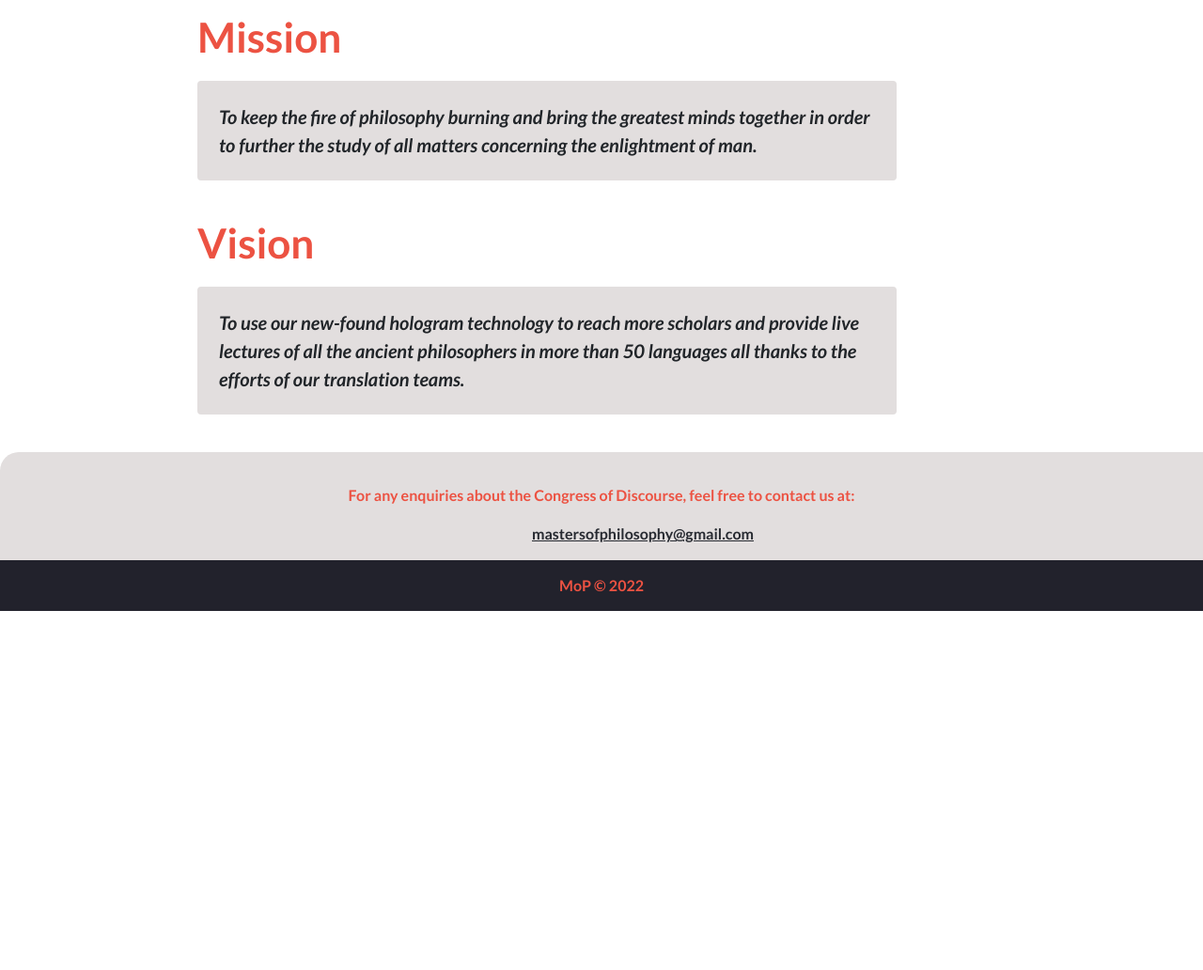
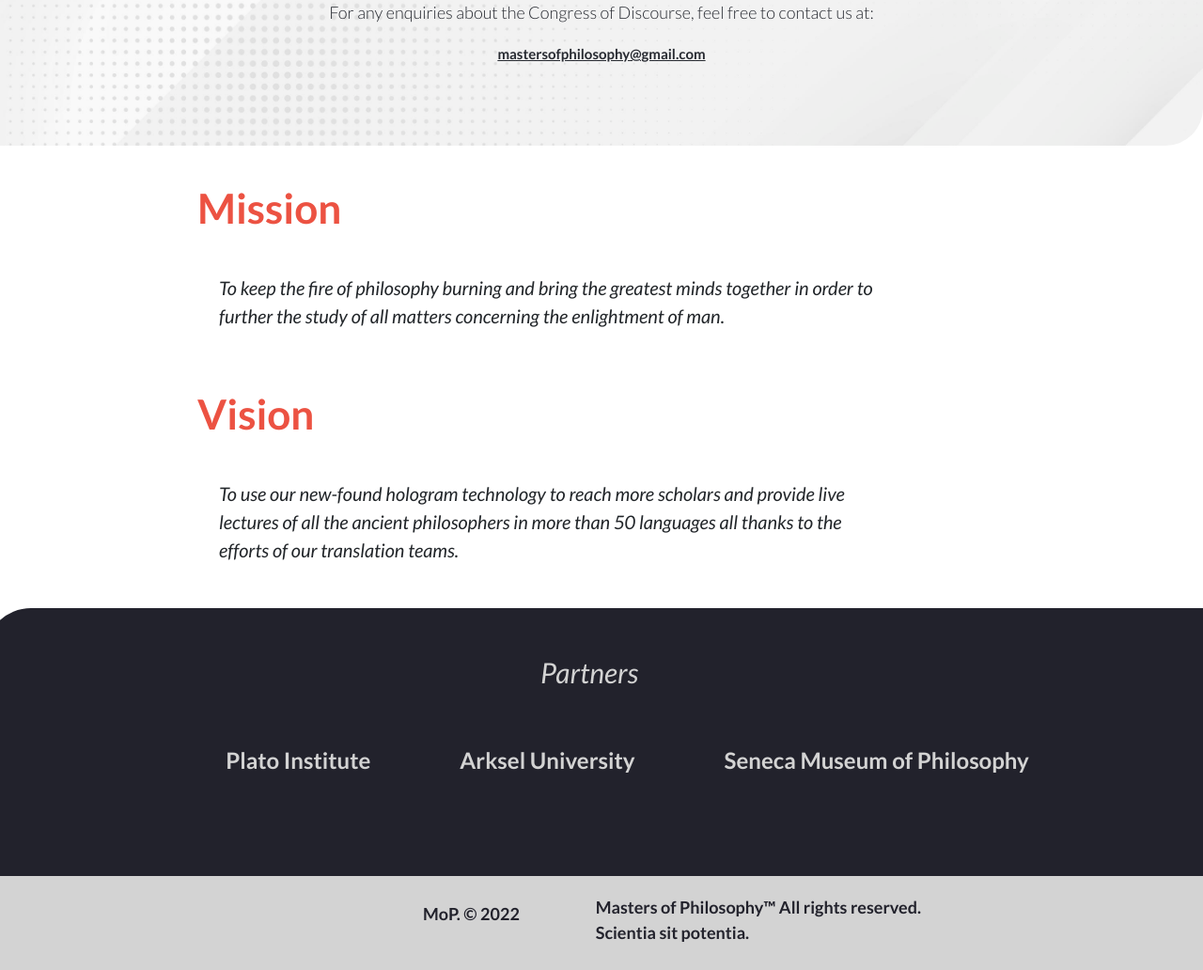
Before and after one commit to godiarksel/capstone-alpha-one, a website: page about.html in a window 1280 px wide. Shown: the part 666-1698 px from the top of the page at 94% size. Before the commit the page ends 1332 px from the top, so only its background shows below. Drawn offline with nearby package versions, Linux system fonts and the light colour scheme; a web font is replaced by a local one.

Commit message:
Make style adjustments

```diff
--- a/about.html
+++ b/about.html
@@ -42,13 +42,20 @@
       ANNUAL CONGRESS OF DISCOURSE <br>
       2022 <br>
     </h1>
-    <p class="about__para2 p-3">
+    <p class="about__para2">
       The Congress brings together the most brilliant minds in modern Philosophy
       to share knowledge and discuss about the latest advancements in the numerous
       fields of philosophy. We have philosphy professors from all over the globe
       who grace us with their attendance to give passionate lectures on the translations
       of all our favorite ancient philosophers.
     </p>
+    <div class="p-3 text-center">
+      <h2 class="about__enq">
+        For any enquiries about the Congress of Discourse,
+        feel free to contact us at:
+      </h2>
+      <a class="about__enq__mail" href="#">mastersofphilosophy@gmail.com</a>
+    </div>
   </section>
 
   <section class="statement d-flex flex-column">
@@ -73,16 +80,23 @@
       </p>
     </div>
   </section>
-  <section class="enquiries p-3">
-    <h2 class="text-center">
-      For any enquiries about the Congress of Discourse,
-      feel free to contact us at:
+  <section class="partners">
+    <h2>
+      Partners
     </h2>
-    <a href="#">mastersofphilosophy@gmail.com</a>
+    <ul class="partners__list d-flex align-items-center justify-content-center">
+      <li> Plato Institute </li>
+      <li>Arksel University</li>
+      <li>Seneca Museum of Philosophy</li>
+    </ul>
   </section>
-  <footer class="copyright">
+  <footer class="copyright d-flex justify-content-between">
+    <h2>
+      MoP. © 2022
+    </h2>
     <p>
-      MoP © 2022
+     Masters of Philosophy™ All rights reserved.<br>
+     Scientia sit potentia.
     </p>
   </footer>
 </main>
--- a/css/aboutsection.css
+++ b/css/aboutsection.css
@@ -1,5 +1,8 @@
 .about {
-  background-color: var(--bg-color-nav);
+  background-image: url(../images/bg-vector.jpg);
+  background-repeat: no-repeat;
+  background-position-x: right;
+  background-size: cover;
   border-bottom-right-radius: 20px;
   padding: 20px;
 }
@@ -18,25 +21,14 @@
 
 .about__para2 {
   font-size: 16px;
-  font-weight: 600;
+  font-weight: 500;
   font-style: italic;
+  padding: 12px;
   color: var(--font-color-one);
-  border: solid;
+  border-width: thin;
   border-radius: 4px;
-  border-color: var(--brd-color-about);
+  border-color: var(--brd-color-nav);
   background-color: var(--brd-color-home);
-}
-
-.about h2 {
-  font-family: cocogoose, sans-serif;
-  font-size: 25px;
-  font-weight: 800;
-  color: var(--font-color-one);
-}
-
-.about h3 {
-  font-weight: 600;
-  font-size: 25px;
 }
 
 .statement {
@@ -50,43 +42,77 @@
 }
 
 .statement__container p {
-  background-color: var(--bg-color-nav);
+  background-color: var(--bg-color-home);
   border-style: none;
   border-radius: 4px;
   padding: 20px;
   font-style: italic;
+  font-weight: 500;
+}
+
+.about__enq {
+  font-size: 18px;
+  font-weight: 500;
+  color: var(--font-color-one);
+  margin: 20px;
+}
+
+.about__enq__mail {
+  font-size: 15px;
+  text-decoration: underline;
+  color: var(--font-color-one);
   font-weight: 600;
 }
 
-.enquiries {
-  background-color: var(--bg-color-nav);
-  border-top-left-radius: 20px;
+.partners {
+  background-color: var(--bg-color-prog);
+  border-top-left-radius: 49px;
+  color: var( --font-color-three);
+  font-family: Poppins,sans-serif;
+  margin: -16px;
+  padding: 25px;
 }
 
-.enquiries h2 {
-  font-size: 16px;
-  font-weight: 600;
-  color: var(--font-color-two);
-  margin: 20px;
-}
-
-.enquiries a {
-  text-decoration: underline;
-  color: var(--font-color-one);
-  font-weight: 600;
+.partners h2 {
+  font-size: 20px;
+  font-weight: 500;
+  font-family: lato,sans-serif;
+  font-style: italic;
+  width: 50%;
+  text-align: center;
   margin-left: 110px;
 }
 
-.copyright {
-  background-color: var(--bg-color-prog);
-  color: var(--font-color-two);
+.partners__list li {
+  text-decoration: none;
+  list-style-type: none;
+  font-size: 15px;
+  font-weight: 600;
+  padding: 15px;
+  margin: 15px;
+  max-width: 50%;
 }
 
+.copyright {
+  background-color: var(--font-color-three);
+  color: var(--bg-color-prog);
+  padding-top: 10px;
+}
+
+.copyright h2{
+  font-size: 16px;
+  font-weight: 600;
+  text-align: center;
+  padding: 10px;
+  padding-top: 20px;
+  padding-left: 130px;
+}
 .copyright p {
   font-size: 16px;
   font-weight: 600;
-  text-align: center;
-  padding: 15px;
+  text-align: left;
+  padding: 10px;
+  padding-right: 50px;
 }
 
 @media screen and (min-width: 768px) {
@@ -102,15 +128,17 @@
 
   .about h1 {
     font-size: 44px;
-    margin-left: 210px;
+    margin-left: 10px;
+    text-align: center;
   }
 
   .about__para2 {
-    font-size: 18px;
-    padding: 20px;
+    font-size: 22px;
+    padding: 24px;
     max-width: 50%;
-    margin-left: 210px;
+    margin-left: 310px;
     margin-top: 30px;
+    text-align: center;
   }
 
   .statement__container h2 {
@@ -120,19 +148,46 @@
   }
 
   .statement__container p {
-    background-color: var(--bg-color-nav);
-    border-style: none;
-    border-radius: 4px;
     padding: 23px;
     font-size: 20px;
     font-style: italic;
-    font-weight: 600;
+    font-weight: 500;
     max-width: 60%;
     margin: 20px;
     margin-left: 190px;
   }
 
-  .enquiries a {
-    margin-left: 550px;
+  .partners {
+    padding: 50px;
   }
+
+  .partners h2 {
+    margin-left: 290px;
+    font-size: 30px;
+  }
+
+.partners__list {
+    margin-left: 60px;
 }
+
+  .partners__list li {
+    font-size: 24px;
+    padding: 20px;
+    margin: 30px;
+    padding-left: 15px;
+  }
+
+  .copyright {
+      margin-top: 5px;
+  }
+
+  .copyright h2{
+    font-size: 18px;
+    padding-left: 450px;
+  }
+  .copyright p {
+    font-size: 18px;
+    padding-right: 300px;
+  }
+
+}
--- a/css/global.css
+++ b/css/global.css
@@ -1,5 +1,6 @@
 @import url('http://fonts.cdnfonts.com/css/cocogoose');
 @import url('https://fonts.googleapis.com/css2?family=Lato:ital,wght@0,100;0,300;0,700;0,900;1,100;1,300;1,400;1,700;1,900&display=swap');
+@import url('https://fonts.googleapis.com/css2?family=Poppins:ital,wght@0,200;0,300;0,400;0,500;0,600;0,700;0,800;0,900;1,100;1,200;1,300;1,400;1,500;1,600;1,700;1,800;1,900&display=swap');
 
 * {
   margin: 0%;
@@ -15,5 +16,6 @@
   --bg-color-nav: #e2dede;
   --brd-color-home: #fff;
   --bg-color-prog: rgb(34, 34, 44);
+  --bg-color-speaker: rgb(243, 241, 241);
   --bg-color-content: rgb(83, 83, 117);
 }
--- a/css/navsection.css
+++ b/css/navsection.css
@@ -6,12 +6,13 @@
 
 .navigation {
   margin: 0;
+  background-color: var(--bg-color-speaker);
 }
 
 .navigation a {
   font-weight: 600;
-  font-size: 30px;
-  padding: 15px 32px;
+  font-size: 40px;
+  padding: 0px 32px;
   margin: 10px 40px;
   text-decoration: none;
   color: var(--font-color-one);
@@ -21,7 +22,7 @@
 .navigation__list a {
   text-decoration: none;
   float: right;
-  padding: 15px 32px;
+  padding: 5px 32px;
   font-style: normal;
   font-weight: 600;
   font-size: 15px;
@@ -31,7 +32,7 @@
 
 .navigation a:hover {
   font-weight: 600;
-  padding: 15px 32px;
+  padding: 0px 32px;
   margin: 10px 40px;
   text-decoration: none;
   color: var(--font-color-one);
--- a/css/programsection.css
+++ b/css/programsection.css
@@ -81,6 +81,10 @@
     flex-direction: column;
   }
 
+  .program__container__content p {
+    text-align: center;
+  }
+
   .program__container button {
     display: none;
   }
--- a/css/speakersection.css
+++ b/css/speakersection.css
@@ -14,7 +14,7 @@
 }
 
 .speakers__container__content {
-  background: var(--bg-color-nav);
+  background: var(--bg-color-speaker);
   border-radius: 4px;
   margin-top: 20px;
   margin-bottom: 20px;
--- a/speakers.js
+++ b/speakers.js
@@ -46,7 +46,7 @@ let speakerCards = '';
 
 for (let i = 0; i < speakerInfo.length; i += 1) {
   speakerCards += `
-  <div class="speakers__container__content d-flex align-items-center p-2 m-2">
+  <article class="speakers__container__content d-flex align-items-center p-2 m-2">
   <img src="${speakerInfo[i].img}" alt="${speakerInfo[i].name}">
   <div class="d-flex flex-column justify-content-center">
     <h3>
@@ -59,7 +59,7 @@ for (let i = 0; i < speakerInfo.length; i += 1) {
       ${speakerInfo[i].description}
     </p>
   </div>
-</div>
+</article>
    `;
 }
 speakerContainer.innerHTML += speakerCards;
```
Also changed, not shown: css/homesection.css (+6 -4 lines), index.html (+16 -12 lines), README.md, images/bg-vector.jpg (added).
